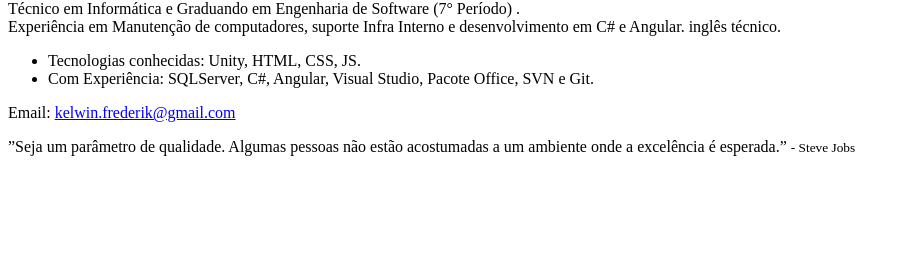
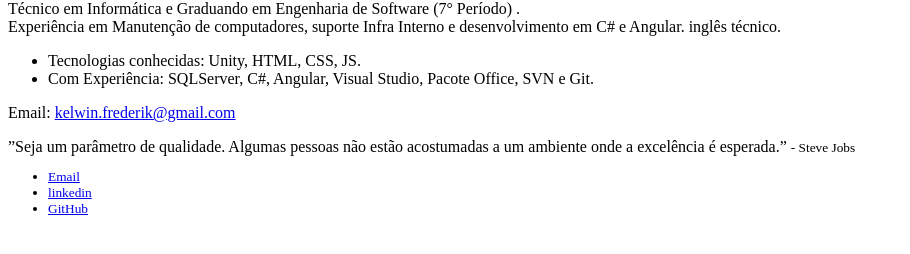
Before and after one commit to KelwinFrederik/DioImpulso, a plain HTML site: page IntoducaoWebsitesHtml5Css3/index.html in a window 1280 px wide. Shown: the part 438-692 px from the top of the page, without its empty margins (0-910 px from the left). Drawn offline with Linux system fonts and the light colour scheme.

Commit message:
Aula 5 - Listas Footer

```diff
--- a/IntoducaoWebsitesHtml5Css3/index.html
+++ b/IntoducaoWebsitesHtml5Css3/index.html
@@ -35,11 +35,17 @@
                     </li>
                 </ul>
 
-                <p>Email: <a href="mailto:kelwin.frederik@gmail.com">kelwin.frederik@gmail.com</a></p>
+                <p> Email: <a target="_blank" href="mailto:kelwin.frederik@gmail.com"> kelwin.frederik@gmail.com</a></p>
                 ”Seja um parâmetro de qualidade. Algumas pessoas não estão acostumadas a um ambiente onde a excelência é esperada.” <small>- Steve Jobs</smal>
             </p>
         </article>
     </section>
-    <footer></footer>
+    <footer>
+        <ul>
+            <li><a target="_blank" href="mailto:kelwin.frederik@gmail.com"> Email </a></li>
+            <li><a target="_blank" href="https://www.linkedin.com/in/kelwin-frederik-alves/" > linkedin </a></li>
+            <li><a target="_blank" href="https://github.com/KelwinFrederik" > GitHub </a></li>
+        </ul>
+    </footer>
 </body>
 </html>
```
